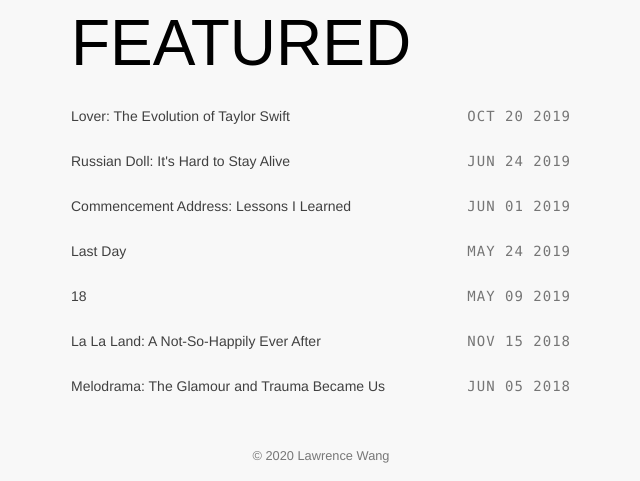
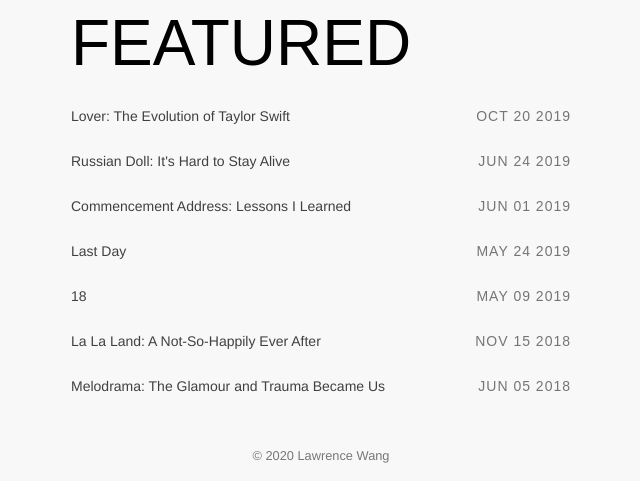
Before and after one commit to law-wang/blog-1.1, a Jekyll site: the page built from index.html, in a window 1280 px wide. Shown: the part 166-647 px from the top of the page, without its empty margins (319-959 px from the left). Built offline with Jekyll 4.4.1, drawn with Linux system fonts in a browser that asks for light colours; some web fonts are replaced.

Commit message:
Update main.scss

```diff
--- a/_sass/main.scss
+++ b/_sass/main.scss
@@ -185,9 +185,9 @@
   font-family: franklin-gothic-urw, sans-serif;
   font-weight: 300;
 }
-.code,
-.footnotes {
-  font-family: Consolas, monaco, monospace;
+.code, .footnotes {
+  font-family: franklin-gothic-urw, sans-serif;
+  font-weight: 300;
 }
 code {
   color: #e7bd74;
```
